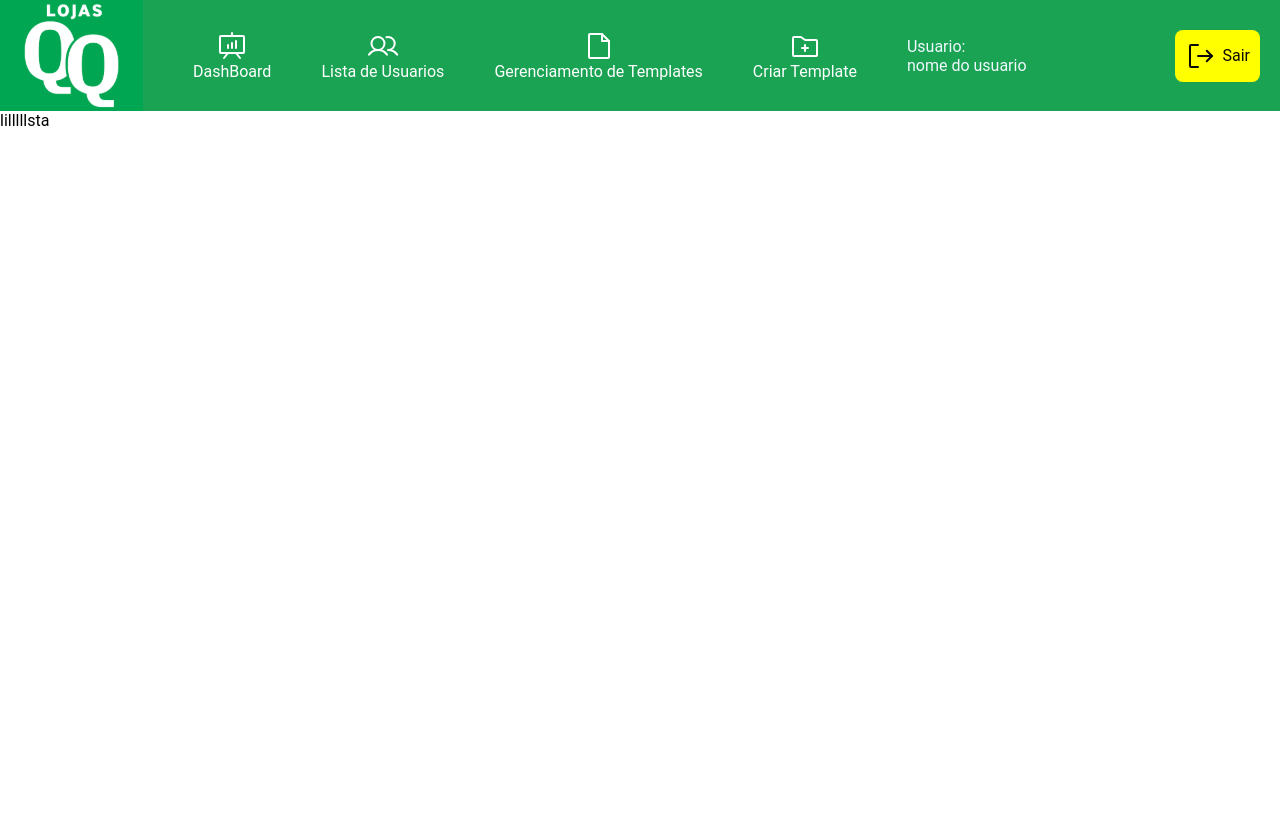
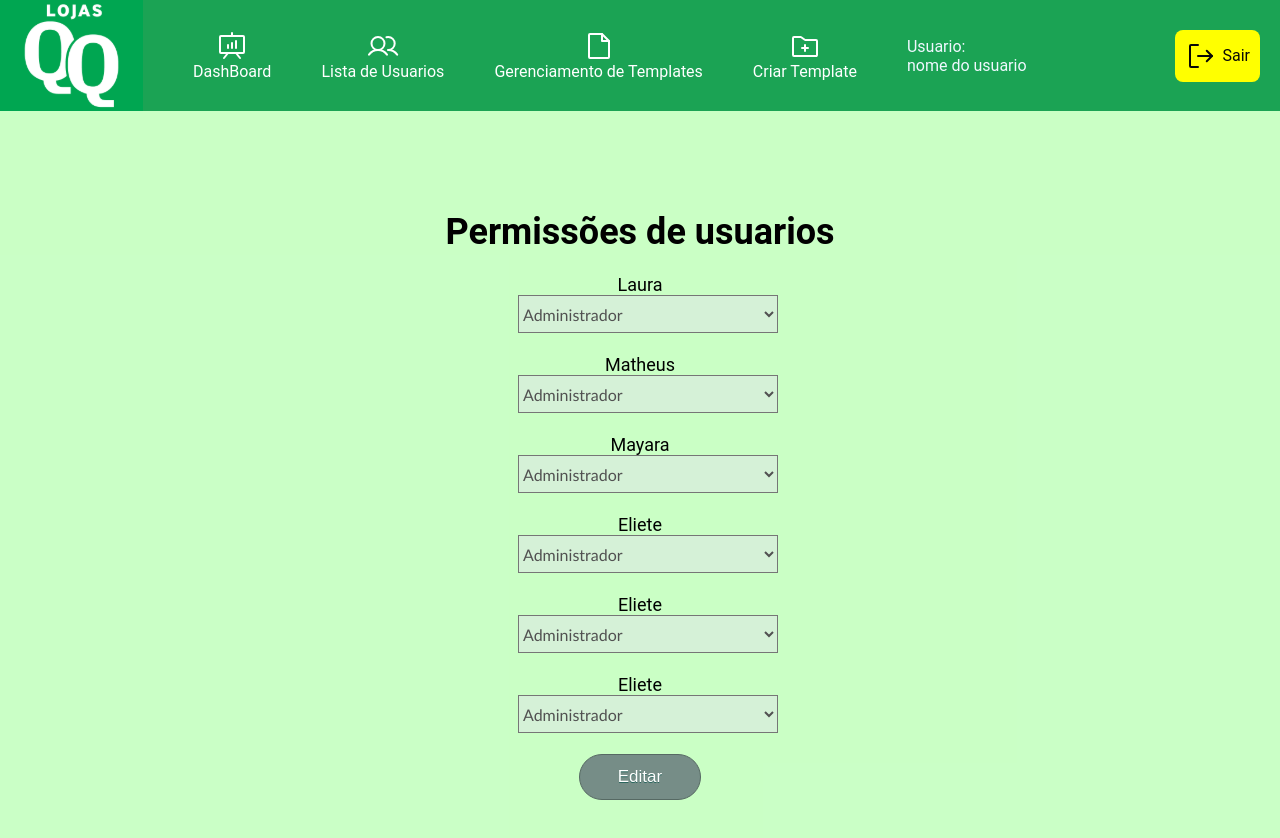
Before and after one commit to laurabalves/BE_A_BA, a React (Vite) app in the folder frontend/: page /gerenciamento-de-usuarios in a window 1280 px wide. Shown: the top 838 px of the page. Before the commit the page ends 800 px from the top, so only its background shows below. Built offline with nearby package versions, Linux system fonts and the light colour scheme.

Commit message:
estilizando tela de gerenciamento de usuarios

```diff
--- a/frontend/src/components/ListaUsuarios/index.jsx
+++ b/frontend/src/components/ListaUsuarios/index.jsx
@@ -1,5 +1,62 @@
 import "./styles.css";
 
 export function ListaUsuarios() {
-  return <div>lilllllsta</div>;
+  return (
+    <div className="tudo">
+      <div className="usuarios">
+    <h1>Permissões de usuarios</h1>
+    <br />
+    <div className="user1">
+      <p>Laura</p>
+      <select>
+        <option value="">Administrador</option>
+        <option value="">Padrao</option>
+      </select>
+    </div>
+    <br />
+    <div className="user2">
+      <p>Matheus</p>
+      <select>
+        <option value="">Administrador</option>
+        <option value="">Padrao</option>
+      </select>
+    </div>{" "}
+    <br />
+    <div>
+      <p>Mayara</p>
+      <select>
+        <option value="">Administrador</option>
+        <option value="">Padrao</option>
+      </select>
+    </div>{" "} <br />
+
+    <div>
+      <p>Eliete</p>
+      <select>
+        <option value="">Administrador</option>
+        <option value="">Padrao</option>
+      </select>
+    </div>{" "} <br />
+
+
+    <div>
+      <p>Eliete</p>
+      <select>
+        <option value="">Administrador</option>
+        <option value="">Padrao</option>
+      </select>
+    </div>{" "} <br />
+
+    <div>
+      <p>Eliete</p>
+      <select>
+        <option value="">Administrador</option>
+        <option value="">Padrao</option>
+      </select>
+    </div>{" "}
+    <br />
+    <button className="editar">Editar</button>
+  </div></div>
+
+  );
 }
--- a/frontend/src/components/ListaUsuarios/styles.css
+++ b/frontend/src/components/ListaUsuarios/styles.css
@@ -0,0 +1,46 @@
+div.tudo {
+  background-color: rgba(122, 255, 110, 0.397);
+  padding: 100px;
+}
+
+div.usuarios {
+  height: 100%;
+  padding: 0px;
+
+  text-align: center;
+  font-size: 18px;
+}
+
+select {
+  width: 260px;
+  margin-left: 16px;
+  background-color: #f2f2f2;
+  height: 38px;
+  line-height: 38px;
+  font-family: "Trebuchet MS", Helvetica, sans-serif !important;
+  color: #515151;
+  font-size: 16px;
+  background:  #dee7e591;
+}
+
+button.editar {
+  background-color: #768d87;
+  border-radius: 28px;
+  border: 1px solid #566963;
+  display: inline-block;
+  cursor: pointer;
+  color: #ffffff;
+  font-family: Arial;
+  font-size: 17px;
+  padding: 12px 38px;
+  text-decoration: none;
+  text-shadow: 0px 1px 0px #2b665e;
+}
+.editar:hover {
+  background: linear-gradient(to bottom, #6c7c7c 5%, #768d87 100%);
+  background-color: #6c7c7c;
+}
+.editar:active {
+  position: relative;
+  top: 1px;
+}
```
